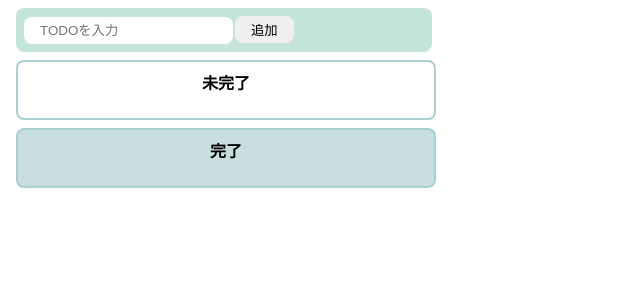
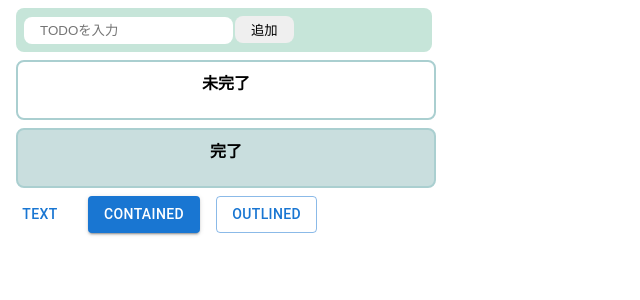
Before and after one commit to kmmch/todo, a React (Create React App) app: page / in a window 1280 px wide. Shown: the top 300 px of the page, without its empty margins (0-640 px from the left). Built offline with nearby package versions, Linux system fonts and the light colour scheme.

Commit message:
test mui

```diff
--- a/src/Todo.tsx
+++ b/src/Todo.tsx
@@ -1,4 +1,6 @@
 import { useState } from "react";
+import Stack from "@mui/material/Stack";
+import Button from "@mui/material/Button";
 
 import "./styles.css";
 import { InputTodo } from "./components/organisms/InputTodo";
@@ -94,6 +96,12 @@
 
       {/* 完了エリア */}
       <CompleteTodos todos={completeTodos} onClick={onClickBack} />
+
+      <Stack spacing={2} direction="row">
+        <Button variant="text">Text</Button>
+        <Button variant="contained">Contained</Button>
+        <Button variant="outlined">Outlined</Button>
+      </Stack>
     </>
   );
 };
```
